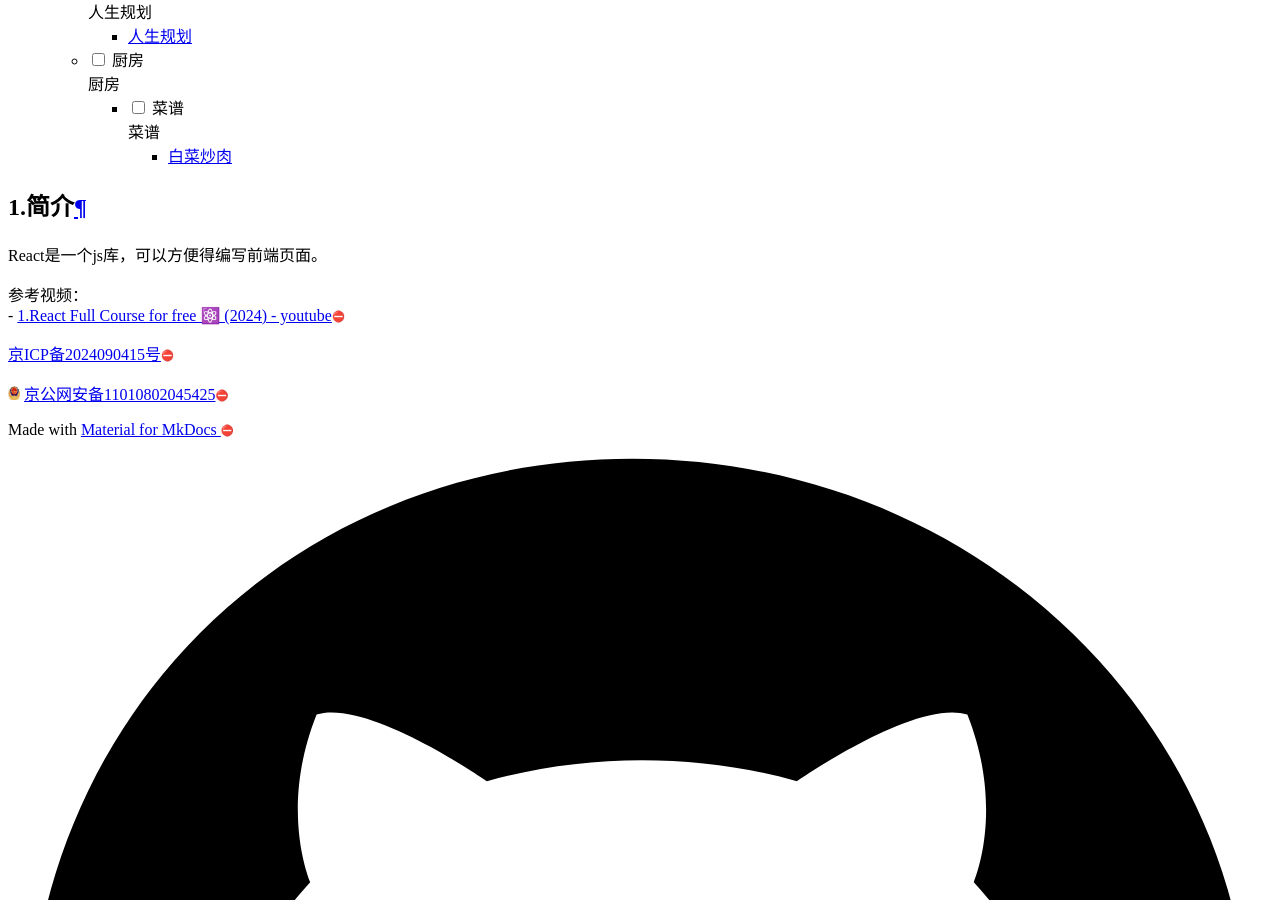
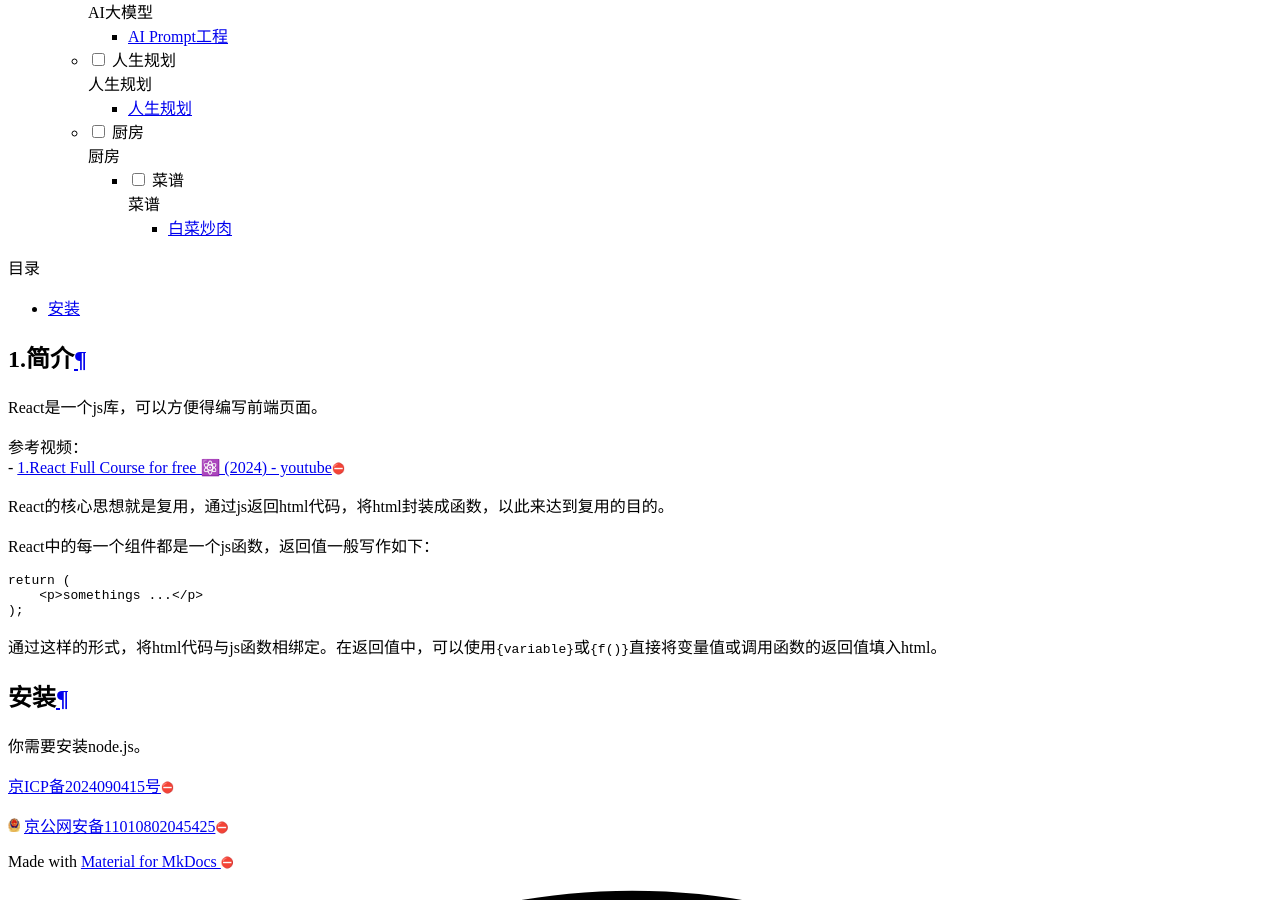
Before and after one commit to lyy1119/lyy1119.github.io, an MkDocs documentation site: the page built from docs/专业学习/编程与代码/React/a.introduction.md, in a window 1280 px wide and 900 px high, scrolled down 14807 px. Built offline with MkDocs 1.6.1 and Material for MkDocs 9.7.7, drawn with Linux system fonts in a browser that asks for light colours; nearby versions of some CDN libraries.

Commit message:
write exp

````diff
--- a/docs/专业学习/编程与代码/React/a.introduction.md
+++ b/docs/专业学习/编程与代码/React/a.introduction.md
@@ -4,3 +4,18 @@
 
 参考视频：
 - [1.React Full Course for free ⚛️ (2024) - youtube](https://www.youtube.com/watch?v=CgkZ7MvWUAA)
+
+React的核心思想就是复用，通过js返回html代码，将html封装成函数，以此来达到复用的目的。
+
+React中的每一个组件都是一个js函数，返回值一般写作如下：
+```javascript
+return (
+    <p>somethings ...</p>
+);
+```
+
+通过这样的形式，将html代码与js函数相绑定。在返回值中，可以使用`{variable}`或`{f()}`直接将变量值或调用函数的返回值填入html。
+
+## 安装
+
+你需要安装node.js。
````
Also changed, not shown: docs/专业学习/编程与代码/React/b.newProject.md (added, +32 -0 lines).
